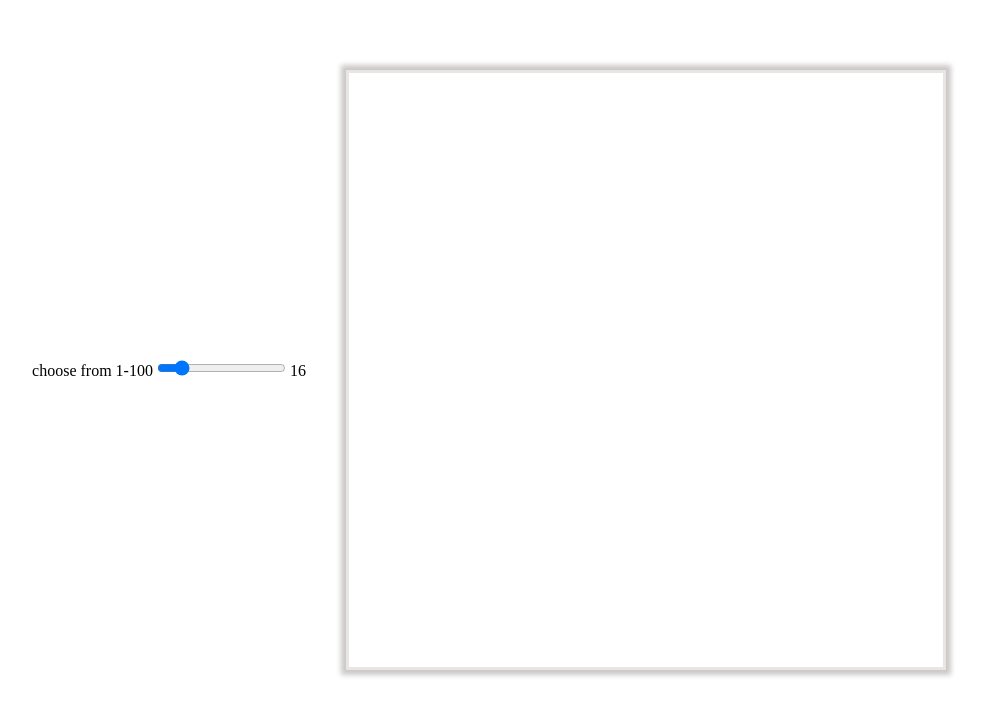
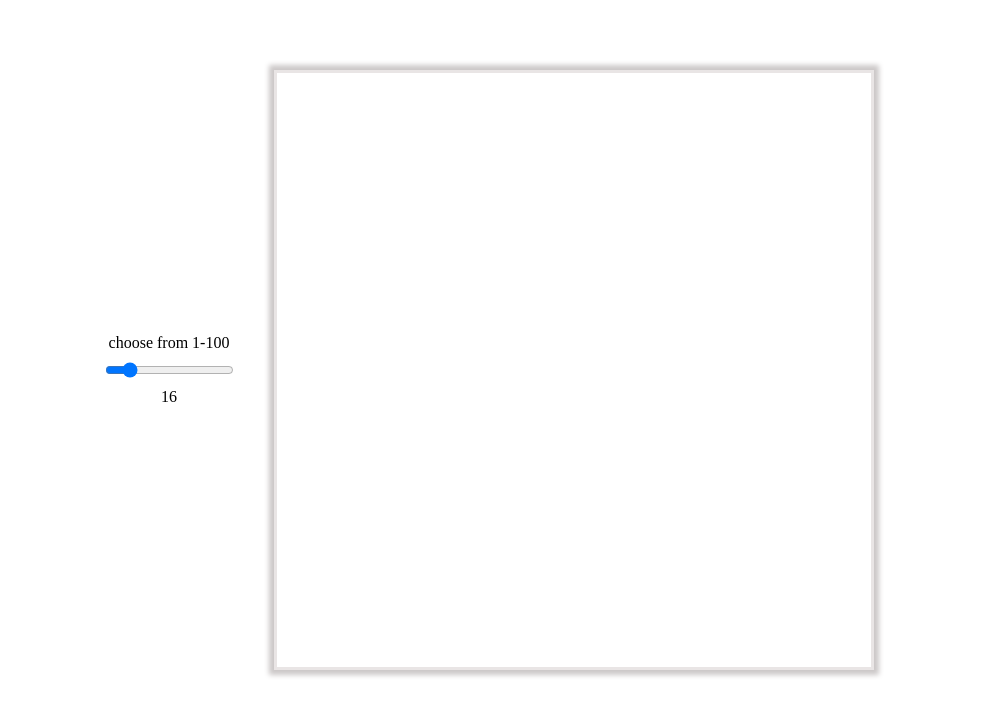
Before and after one commit to mostafa-imam/Project-Etch-a-Sketch, a plain HTML site: page index.html in a window 1280 px wide. Shown: the part 80-796 px from the top of the page, without its empty margins (151-1135 px from the left). Drawn offline with Linux system fonts and the light colour scheme.

Commit message:
style: Center slider contents

```diff
--- a/styles.css
+++ b/styles.css
@@ -40,3 +40,10 @@ h1 {
     height: 90vh;
     gap: 40px;
 }
+
+.slider {
+    display: flex;
+    flex-direction: column;
+    gap: 10px;
+    text-align: center;
+}
```
